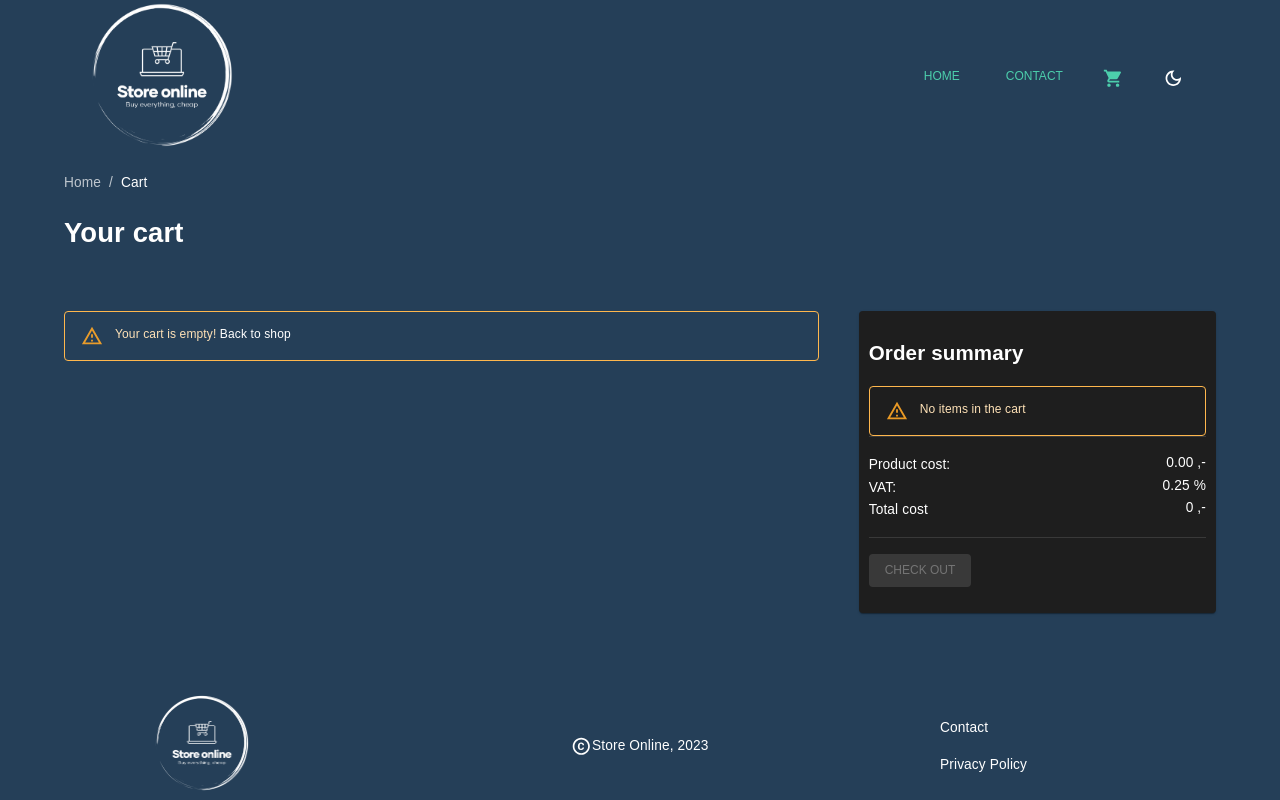
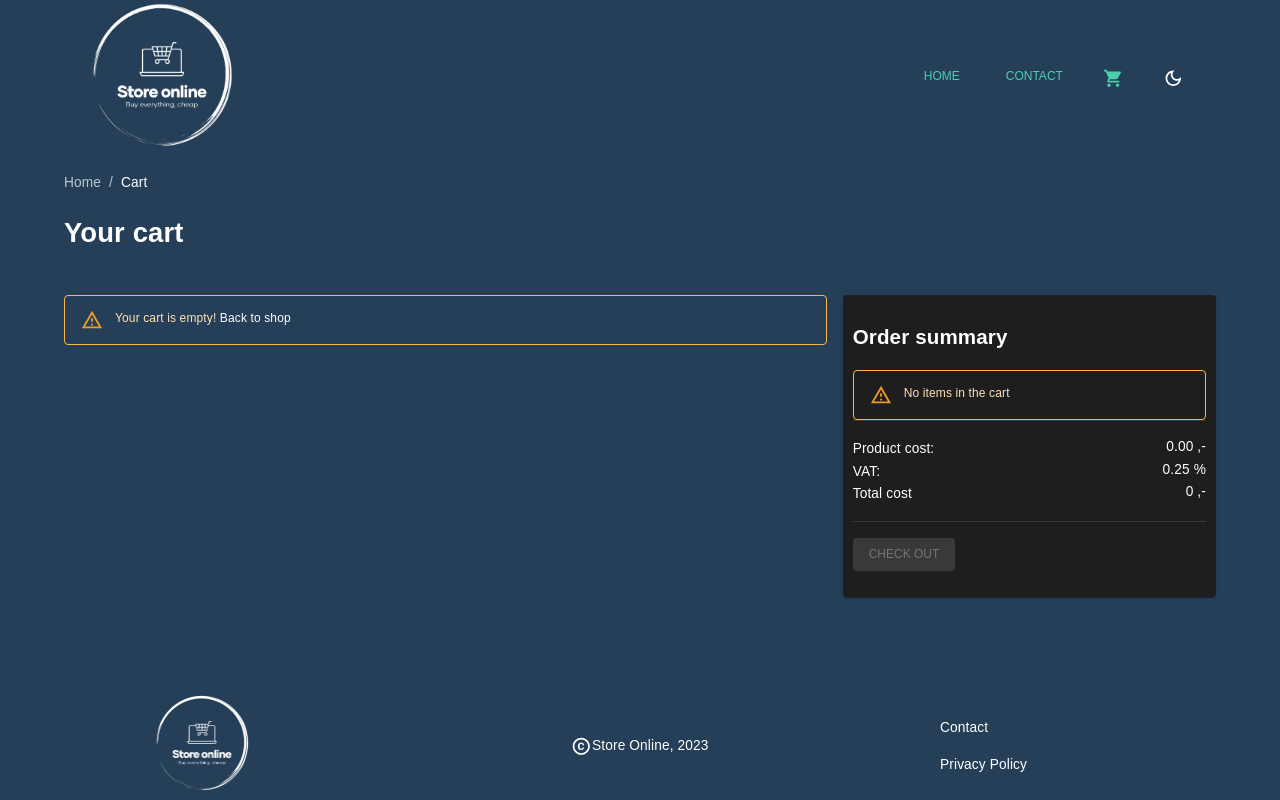
Before and after one commit to Christonn93/store-online, a React (Create React App) app: page /cart in a window 1280 px wide. Built offline with nearby package versions, Linux system fonts and the light colour scheme.

Commit message:
Updating the cart

```diff
--- a/src/pages/Cart/Cart.jsx
+++ b/src/pages/Cart/Cart.jsx
@@ -37,7 +37,7 @@ const Cart = () => {
   <>
   <BasicBreadcrumbs title="Cart" page="Cart" description="Store online Cart summary"/>
    <Box sx={{ flexGrow: 1, marginBottom: 3 }}>
-    <Grid container spacing={5}>
+   <Grid container spacing={2} columns={{ xs: 2, md: 12 }} rowSpacing={3} justifyContent={{ xs: "center", md: "start" }}>
      <Grid item xs={12}>
       <h1>Your cart</h1>
      </Grid>
```
